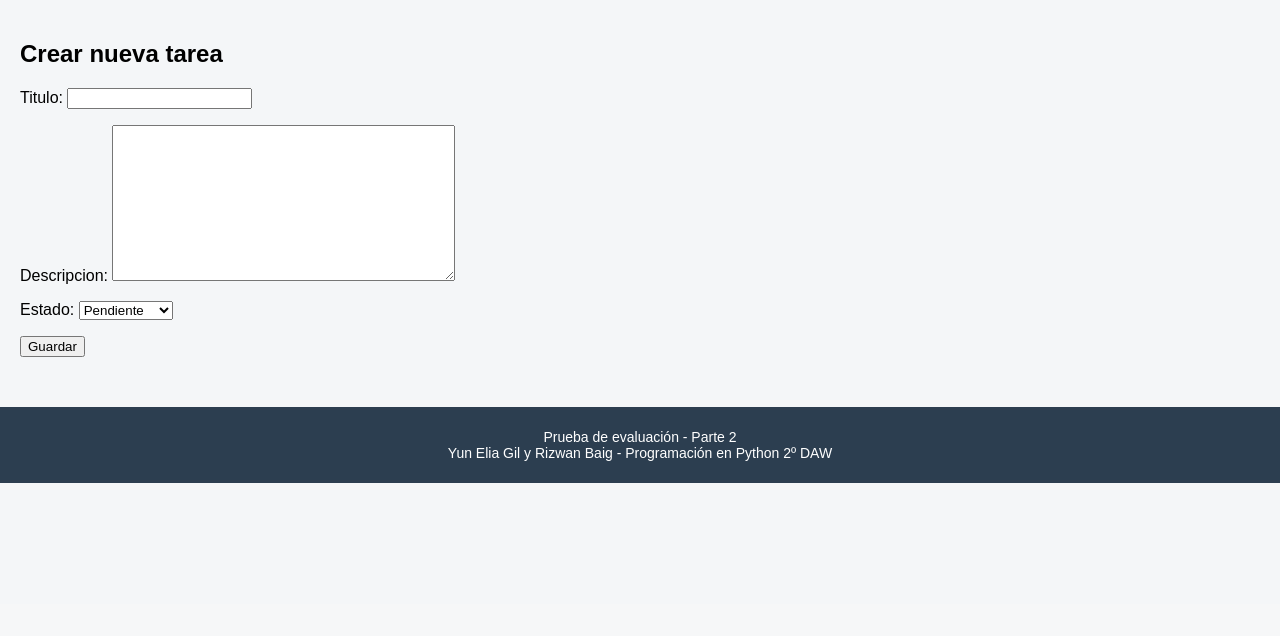
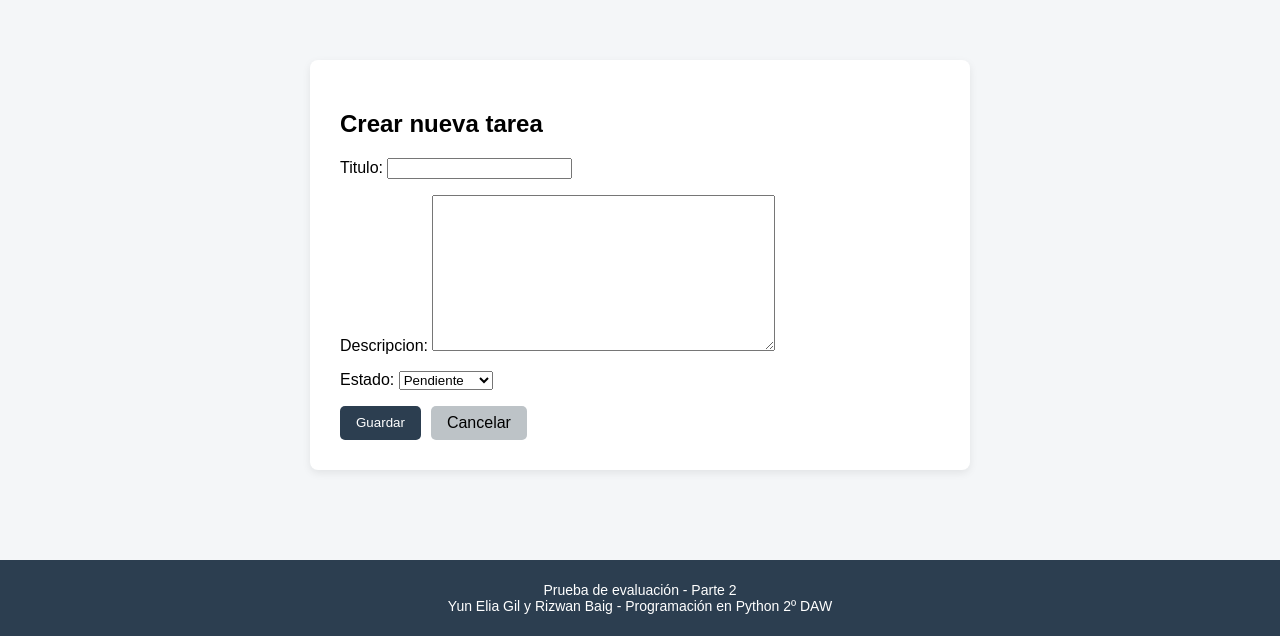
Before and after one commit to eliaGil02/PruebaEvaluacion2PEP, a Django app: page /crear/ in a window 1280 px wide. Shown: the part 196-832 px from the top of the page. Before the commit the page ends 679 px from the top, so only its background shows below. Run offline with Django 5.2, Linux system fonts and the light colour scheme; the visitor is signed in with stand-in values (Sample User, id 1).

Commit message:
Añadido el estdo en lista, y el boton de cancelar la tarea

```diff
--- a/tareas/static/tareas/style.css
+++ b/tareas/static/tareas/style.css
@@ -149,3 +149,65 @@ nav form button:hover {
     background-color: red;
     color: white;
 }
+
+/* para aplicar estilo en estados */
+.estado {
+    padding: 4px 8px;
+    border-radius: 4px;
+    font-size: 12px;
+    color: white;
+}
+
+.estado.pendiente {
+    background-color: #f39c12;
+}
+
+.estado.proceso {
+    background-color: #3498db;
+}
+
+.estado.completada {
+    background-color: #27ae60;
+}
+
+/* estilos en botones*/
+.form-container {
+    max-width: 600px;
+    margin: 40px auto;
+    background-color: #fff;
+    padding: 30px;
+    border-radius: 8px;
+    box-shadow: 0 3px 8px rgba(0,0,0,0.08);
+}
+
+.acciones-form {
+    display: flex;
+    gap: 10px;
+    margin-top: 15px;
+}
+
+.btn-principal {
+    background-color: #2c3e50;
+    color: white;
+    border: none;
+    padding: 8px 16px;
+    border-radius: 5px;
+    cursor: pointer;
+}
+
+.btn-principal:hover {
+    background-color: #1a252f;
+}
+
+.btn-secundario {
+    background-color: #bdc3c7;
+    color: black;
+    padding: 8px 16px;
+    border-radius: 5px;
+    text-decoration: none;
+    display: inline-block;
+}
+
+.btn-secundario:hover {
+    background-color: #95a5a6;
+}
--- a/tareas/templates/tareas/crear_tarea.html
+++ b/tareas/templates/tareas/crear_tarea.html
@@ -1,15 +1,25 @@
 {% extends "base.html" %}
-
-{% block title %}Crear tarea{% endblock %}
 
 {% block contenido %}
 
-<h2>Crear nueva tarea</h2>
+<div class="form-container"> <!-- Contenedor principal del formulario -->
+    <h2>Crear nueva tarea</h2>
 
-<form method="post">
-    {% csrf_token %}
-    {{ form.as_p }} <!-- Renderiza los campos del formulario -->
-    <button type="submit">Guardar</button>
-</form>
+    <form method="post"> <!-- Formulario para enviar datos -->
+        {% csrf_token %} <!-- Token de seguridad obligatorio en POST -->
+
+        {{ form.as_p }} <!-- Renderiza automáticamente los campos del formulario -->
+
+        <div class="acciones-form"> <!-- Contenedor de botones -->
+            <button type="submit" class="btn-principal">
+                Guardar <!-- Envía el formulario -->
+            </button>
+
+            <a href="{% url 'lista_tareas' %}" class="btn-secundario">
+                Cancelar <!-- Vuelve a la lista sin guardar -->
+            </a>
+        </div>
+    </form>
+</div>
 
 {% endblock %}
--- a/tareas/templates/tareas/eliminar_tarea.html
+++ b/tareas/templates/tareas/eliminar_tarea.html
@@ -17,7 +17,7 @@
 
 <br>
 
-<a href="{% url 'detalle_tarea' tarea.pk %}">
+<a href="{% url 'detalle_tarea' object.pk %}">
     Cancelar
 </a>
 
--- a/tareas/templates/tareas/lista_tareas.html
+++ b/tareas/templates/tareas/lista_tareas.html
@@ -27,7 +27,9 @@
         </h3>
 
         <!-- descripcion de la tarea -->
-        <p>{{ tarea.descripcion }}</p>
+        <p>{{ tarea.descripcion }}</p> <!--LA descripcion-->
+        <p><strong>Estado:</strong> <span class="estado {{ tarea.estado }}">{{ tarea.get_estado_display }}
+        </span></p><!--en estado que se encuentraa-->
 
         <small>
             Creada el {{ tarea.fecha_creacion|date:"d/m/Y H:i" }}
--- a/tareas/urls.py
+++ b/tareas/urls.py
@@ -5,16 +5,27 @@ Rutas específicas de esta app
 """
 
 from django.urls import path
-from .views import ListaTareasView, DetalleTareaView, RegistrarseView
-from .views import CrearTareaView  # +importamos la clase desde tarea/view.py
+
+#importamos las clases creadas en taareas / view
+from .views import (ListaTareasView, DetalleTareaView, CrearTareaView, RegistrarseView, EditarTareaView, EliminarTareaView,)
+
 
 urlpatterns = [
     # ruta principal que muestra la lista de tareas
     path("", ListaTareasView.as_view(), name="lista_tareas"),
+
     # ruta que muestra el detalle de una tarea concreta
     path("tarea/<int:pk>/", DetalleTareaView.as_view(), name="detalle_tarea"),
+
     # Ruta para crear una nueva tarea
     path("crear/", CrearTareaView.as_view(), name="crear_tarea"),
+
+    #ruta para editar la tarea
+    path("editar/<int:pk>/", EditarTareaView.as_view(), name="editar_tarea"),
+
+    #ruta para borrar la tarea
+    path("eliminar/<int:pk>/", EliminarTareaView.as_view(), name="eliminar_tarea"),
+
     # ruta para registrarse
     path("signup/", RegistrarseView.as_view(), name="signup"),
 ]
--- a/tareas/views.py
+++ b/tareas/views.py
@@ -100,7 +100,7 @@ class CrearTareaView(
         return super().form_valid(form)
 
 
-class EliminarTareaView(LoginRequiredMixin, PermisoAutorAdmin):
+class EliminarTareaView( LoginRequiredMixin, PermisoAutorAdmin, DeleteView,):
     # vista para eliminar una tarea
     model = Tarea
     template_name = "tareas/eliminar_tarea.html"
```
Also changed, not shown: README.md (deleted).
